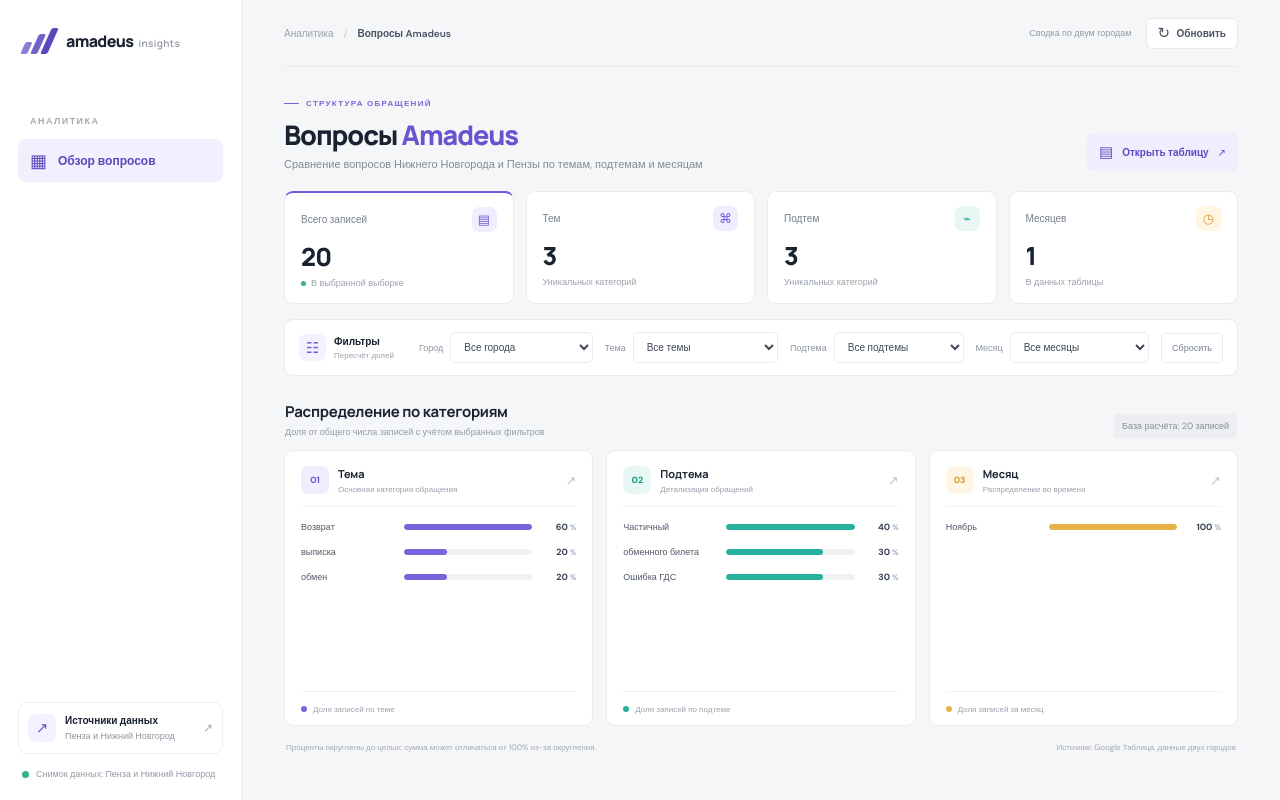
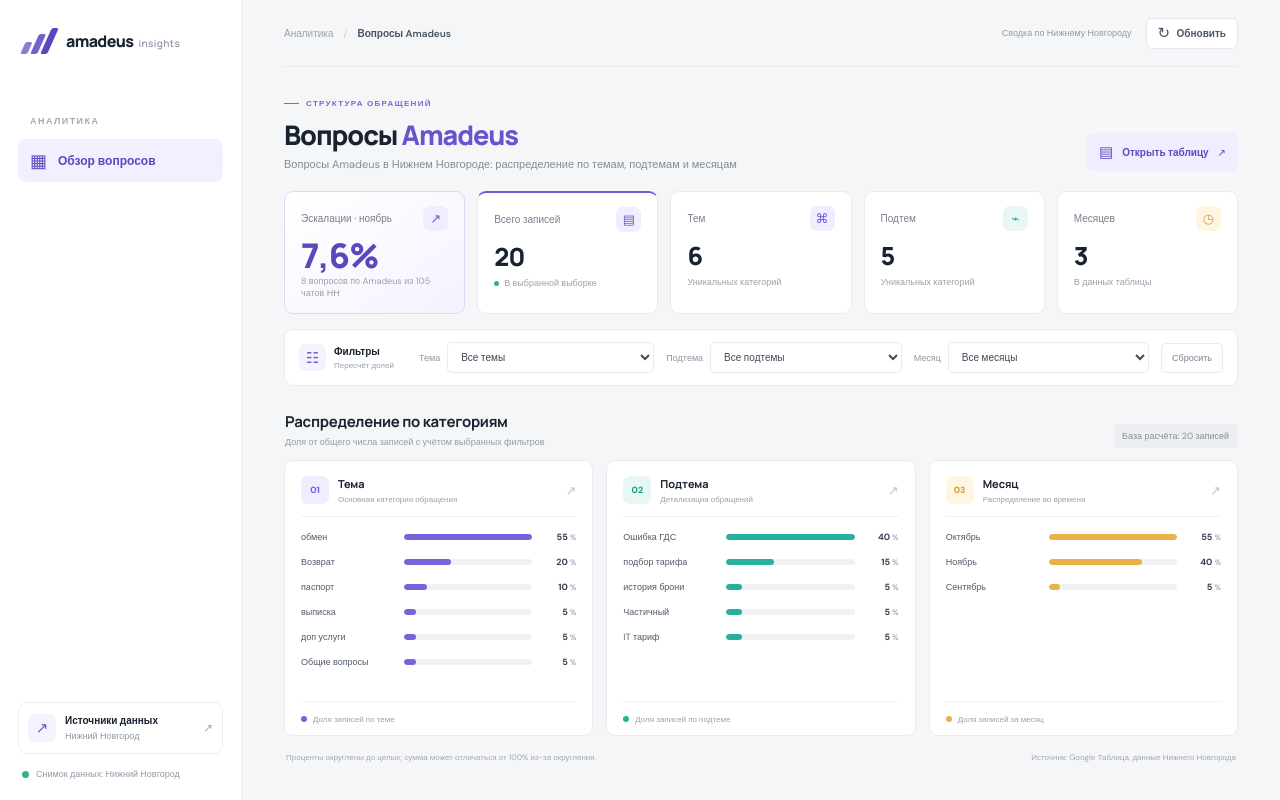
Before and after one commit to liskovickirill-stack/AMADEUS, a plain HTML site: page index.html in a window 1280 px wide. Drawn offline with Linux system fonts and the light colour scheme.

Commit message:
Add files via upload

```diff
--- a/app.js
+++ b/app.js
@@ -1,25 +1,34 @@
 (() => {
   const SHEETS_URL = 'https://docs.google.com/spreadsheets/d/1IMoO0p0F0ofnoofchjTbh2s6Oq_qEfliDnTAG7Nuxrc';
-  const DATA_SOURCES = [
-    { city: 'НН', gid: '0' },
-    { city: 'ПНЗ', gid: '1635761934' }
-  ];
-  const CITY_NAMES = { 'НН': 'Нижний Новгород', 'ПНЗ': 'Пенза' };
+  const QUESTIONS_GID = '0';
+  const CHATS_GID = '47982645';
+  const FALLBACK_NOVEMBER_CHAT_COUNT = 105;
   // Снимок листа нужен для мгновенного показа и на случай недоступности Google Sheets.
-  const fallbackCsv = `Ссылка на чат,Вопрос,Решение,Тема,Подтема,Месяц
-тест,,,Возврат,Ошибка ГДС,Ноябрь
-тест,,,обмен,Частичный,Ноябрь
-тест,,,выписка,Частичный,Ноябрь
-тест,,,Возврат,Ошибка ГДС,Ноябрь
-тест,,,обмен,обменного билета,Ноябрь
-тест,,,Возврат,обменного билета,Ноябрь
-тест,,,Возврат,обменного билета,Ноябрь
-тест,,,Возврат,Частичный,Ноябрь
-тест,,,Возврат,Частичный,Ноябрь
-тест,,,выписка,Ошибка ГДС,Ноябрь`;
+  const fallbackCsv = `Тема,Подтема,Месяц
+выписка,подбор тарифа,Октябрь
+обмен,Ошибка ГДС,Сентябрь
+обмен,подбор тарифа,Октябрь
+паспорт,,Октябрь
+обмен,,Октябрь
+Возврат,Частичный,Ноябрь
+обмен,Ошибка ГДС,Ноябрь
+Возврат,,Ноябрь
+обмен,Ошибка ГДС,Ноябрь
+обмен,Ошибка ГДС,Ноябрь
+Возврат,,Ноябрь
+паспорт,,Ноябрь
+обмен,подбор тарифа,Ноябрь
+Возврат,,Октябрь
+обмен,IT тариф,Октябрь
+обмен,Ошибка ГДС,Октябрь
+обмен,Ошибка ГДС,Октябрь
+Общие вопросы,история брони,Октябрь
+доп услуги,Ошибка ГДС,Октябрь
+обмен,Ошибка ГДС,Октябрь`;
   const $ = (selector) => document.querySelector(selector);
-  const selectors = { city: $('#filter-city'), topic: $('#filter-topic'), subtopic: $('#filter-subtopic'), month: $('#filter-month') };
+  const selectors = { topic: $('#filter-topic'), subtopic: $('#filter-subtopic'), month: $('#filter-month') };
   let records = [];
+  let novemberChatCount = FALLBACK_NOVEMBER_CHAT_COUNT;
   let toastTimer;
 
   function parseCsv(text) {
@@ -41,7 +50,7 @@
     return rows;
   }
 
-  function readRecords(csv, city) {
+  function readRecords(csv) {
     const rows = parseCsv(csv).filter(row => row.some(cell => cell.trim()));
     if (rows.length < 2) return [];
     const headers = rows[0].map(value => value.trim().toLocaleLowerCase('ru'));
@@ -51,8 +60,7 @@
     return rows.slice(1).map(row => ({
       topic: (row[topicIndex] || '').trim(),
       subtopic: (row[subtopicIndex] || '').trim(),
-      month: (row[monthIndex] || '').trim(),
-      city
+      month: (row[monthIndex] || '').trim()
     })).filter(record => record.topic || record.subtopic || record.month);
   }
 
@@ -69,19 +77,17 @@
     select.value = values.find(value => normalized(value) === normalized(previous)) || '';
   }
   function updateFilterOptions() {
-    const city = selectors.city.value, topic = selectors.topic.value, subtopic = selectors.subtopic.value, month = selectors.month.value;
-    const cityRows = records.filter(row => (!topic || normalized(row.topic) === normalized(topic)) && (!subtopic || normalized(row.subtopic) === normalized(subtopic)) && (!month || normalized(row.month) === normalized(month)));
-    const topicRows = records.filter(row => (!city || row.city === city) && (!subtopic || normalized(row.subtopic) === normalized(subtopic)) && (!month || normalized(row.month) === normalized(month)));
-    const subtopicRows = records.filter(row => (!city || row.city === city) && (!topic || normalized(row.topic) === normalized(topic)) && (!month || normalized(row.month) === normalized(month)));
-    const monthRows = records.filter(row => (!city || row.city === city) && (!topic || normalized(row.topic) === normalized(topic)) && (!subtopic || normalized(row.subtopic) === normalized(subtopic)));
-    fillSelect(selectors.city, 'Все города', distinctValues('city', cityRows), true, city => CITY_NAMES[city] || city);
+    const topic = selectors.topic.value, subtopic = selectors.subtopic.value, month = selectors.month.value;
+    const topicRows = records.filter(row => (!subtopic || normalized(row.subtopic) === normalized(subtopic)) && (!month || normalized(row.month) === normalized(month)));
+    const subtopicRows = records.filter(row => (!topic || normalized(row.topic) === normalized(topic)) && (!month || normalized(row.month) === normalized(month)));
+    const monthRows = records.filter(row => (!topic || normalized(row.topic) === normalized(topic)) && (!subtopic || normalized(row.subtopic) === normalized(subtopic)));
     fillSelect(selectors.topic, 'Все темы', distinctValues('topic', topicRows));
     fillSelect(selectors.subtopic, 'Все подтемы', distinctValues('subtopic', subtopicRows));
     fillSelect(selectors.month, 'Все месяцы', distinctValues('month', monthRows));
   }
   function selectedRecords() {
-    const city = selectors.city.value, topic = normalized(selectors.topic.value), subtopic = normalized(selectors.subtopic.value), month = normalized(selectors.month.value);
-    return records.filter(row => (!city || row.city === city) && (!topic || normalized(row.topic) === topic) && (!subtopic || normalized(row.subtopic) === subtopic) && (!month || normalized(row.month) === month));
+    const topic = normalized(selectors.topic.value), subtopic = normalized(selectors.subtopic.value), month = normalized(selectors.month.value);
+    return records.filter(row => (!topic || normalized(row.topic) === topic) && (!subtopic || normalized(row.subtopic) === subtopic) && (!month || normalized(row.month) === month));
   }
   function renderChart(key, containerId, className) {
     const container = $(containerId), list = selectedRecords(), counts = new Map();
@@ -111,6 +117,11 @@
     $('#topic-count').textContent = topics.size;
     $('#subtopic-count').textContent = subtopics.size;
     $('#month-count').textContent = months.size;
+    const novemberQuestions = records.filter(row => normalized(row.month) === normalized('Ноябрь')).length;
+    $('#escalation-rate').textContent = novemberChatCount > 0
+      ? `${(novemberQuestions / novemberChatCount * 100).toLocaleString('ru-RU', { minimumFractionDigits: 1, maximumFractionDigits: 1 })}%`
+      : '—';
+    $('#escalation-details').textContent = `${novemberQuestions} ${plural(novemberQuestions, ['вопрос', 'вопроса', 'вопросов'])} по Amadeus из ${novemberChatCount} ${plural(novemberChatCount, ['чат', 'чата', 'чатов'])} НН`;
     $('#denominator').textContent = `База расчёта: ${list.length} ${plural(list.length, ['запись', 'записи', 'записей'])}`;
     renderChart('topic', '#chart-topic', 'topic-fill');
     renderChart('subtopic', '#chart-subtopic', 'subtopic-fill');
@@ -130,23 +141,35 @@
     const toast = $('#toast'); toast.textContent = message; toast.classList.add('show');
     clearTimeout(toastTimer); toastTimer = setTimeout(() => toast.classList.remove('show'), 3500);
   }
-  function setData(datasets, live) {
-    records = datasets.flatMap(({ city, csv }) => readRecords(csv, city));
+  function countNovemberChats(csv) {
+    const rows = parseCsv(csv).filter(row => row.some(cell => cell.trim()));
+    if (rows.length < 2) return 0;
+    const headers = rows[0].map(value => value.trim().toLocaleLowerCase('ru'));
+    const createdAtIndex = headers.findIndex(value => value === 'дата создания обращения');
+    if (createdAtIndex < 0) return rows.length - 1;
+    return rows.slice(1).filter(row => /^\d{4}-11-\d{2}$/.test((row[createdAtIndex] || '').trim())).length;
+  }
+  function setData(questionsCsv, chatCount, live) {
+    records = readRecords(questionsCsv);
+    novemberChatCount = chatCount;
     updateFilterOptions(); render();
-    $('#sync-status').textContent = live ? 'Синхронизированы 2 листа' : 'Снимок данных: Пенза и Нижний Новгород';
-    $('#updated-at').textContent = live ? `Обновлено ${new Intl.DateTimeFormat('ru-RU', { hour: '2-digit', minute: '2-digit' }).format(new Date())}` : 'Сводка по двум городам';
+    $('#sync-status').textContent = live ? 'Синхронизированы 2 листа' : 'Снимок данных: Нижний Новгород';
+    $('#updated-at').textContent = live ? `Обновлено ${new Intl.DateTimeFormat('ru-RU', { hour: '2-digit', minute: '2-digit' }).format(new Date())}` : 'Сводка по Нижнему Новгороду';
   }
   async function refresh() {
     const button = $('#refresh-button'); button.disabled = true; button.classList.add('loading');
     try {
-      const datasets = await Promise.all(DATA_SOURCES.map(async ({ city, gid }) => {
-        const response = await fetch(`${SHEETS_URL}/export?format=csv&gid=${gid}`, { cache: 'no-store' });
-        if (!response.ok) throw new Error(`Не удалось загрузить лист ${city}: HTTP ${response.status}`);
-        const csv = await response.text();
-        if (!readRecords(csv, city).length) throw new Error(`Лист ${city} не содержит записей`);
-        return { city, csv };
-      }));
-      setData(datasets, true); notify('Данные по Пензе и Нижнему Новгороду обновлены');
+      const [questionsResponse, chatsResponse] = await Promise.all([
+        fetch(`${SHEETS_URL}/export?format=csv&gid=${QUESTIONS_GID}`, { cache: 'no-store' }),
+        fetch(`${SHEETS_URL}/export?format=csv&gid=${CHATS_GID}`, { cache: 'no-store' })
+      ]);
+      if (!questionsResponse.ok) throw new Error(`Не удалось загрузить лист вопросов: HTTP ${questionsResponse.status}`);
+      if (!chatsResponse.ok) throw new Error(`Не удалось загрузить лист чатов: HTTP ${chatsResponse.status}`);
+      const [questionsCsv, chatsCsv] = await Promise.all([questionsResponse.text(), chatsResponse.text()]);
+      if (!readRecords(questionsCsv).length) throw new Error('Лист вопросов не содержит записей');
+      const chatCount = countNovemberChats(chatsCsv);
+      if (!chatCount) throw new Error('Лист чатов не содержит ноябрьских записей');
+      setData(questionsCsv, chatCount, true); notify('Данные по Нижнему Новгороду обновлены');
     } catch (error) {
       $('#sync-status').textContent = 'Снимок данных';
       notify('Не удалось обновить Google Таблицу. Показан последний доступный снимок данных.');
@@ -159,5 +182,5 @@
     Object.values(selectors).forEach(select => { select.value = ''; }); updateFilterOptions(); render();
   });
   $('#refresh-button').addEventListener('click', refresh);
-  setData(DATA_SOURCES.map(({ city }) => ({ city, csv: fallbackCsv })), false);
+  setData(fallbackCsv, FALLBACK_NOVEMBER_CHAT_COUNT, false);
 })();
--- a/index.html
+++ b/index.html
@@ -24,7 +24,7 @@
       <div class="sidebar-bottom">
         <div class="source-card">
           <div class="source-icon" aria-hidden="true">↗</div>
-          <div><strong>Источники данных</strong><span>Пенза и Нижний Новгород</span></div>
+          <div><strong>Источники данных</strong><span>Нижний Новгород</span></div>
           <a href="https://docs.google.com/spreadsheets/d/1IMoO0p0F0ofnoofchjTbh2s6Oq_qEfliDnTAG7Nuxrc/edit?gid=0#gid=0" target="_blank" rel="noreferrer" aria-label="Открыть исходную Google Таблицу">↗</a>
         </div>
         <div class="sidebar-foot"><span class="live-dot"></span><span id="sync-status">Данные загружены</span></div>
@@ -44,12 +44,17 @@
         <div>
           <div class="eyebrow"><span class="eyebrow-line"></span> СТРУКТУРА ОБРАЩЕНИЙ</div>
           <h1>Вопросы <span>Amadeus</span></h1>
-          <p>Сравнение вопросов Нижнего Новгорода и Пензы по темам, подтемам и месяцам</p>
+          <p>Вопросы Amadeus в Нижнем Новгороде: распределение по темам, подтемам и месяцам</p>
         </div>
         <a class="sheet-link" href="https://docs.google.com/spreadsheets/d/1IMoO0p0F0ofnoofchjTbh2s6Oq_qEfliDnTAG7Nuxrc/edit?gid=0#gid=0" target="_blank" rel="noreferrer"><span class="sheet-link-icon" aria-hidden="true">▤</span> Открыть таблицу <span aria-hidden="true">↗</span></a>
       </section>
 
       <section class="summary-row" aria-label="Сводные показатели">
+        <article class="summary-card escalation-card">
+          <div class="summary-top"><span>Эскалации · ноябрь</span><span class="summary-icon escalation-icon">↗</span></div>
+          <div class="summary-value" id="escalation-rate">—</div>
+          <div class="summary-foot" id="escalation-details">Вопросы Amadeus / чаты НН</div>
+        </article>
         <article class="summary-card total-card">
           <div class="summary-top"><span>Всего записей</span><span class="summary-icon">▤</span></div>
           <div class="summary-value" id="total-count">—</div>
@@ -74,7 +79,6 @@
 
       <section class="filters" aria-label="Фильтры">
         <div class="filter-label"><span class="filter-glyph" aria-hidden="true">☷</span><div><strong>Фильтры</strong><span>Пересчёт долей</span></div></div>
-        <label class="filter-control"><span>Город</span><select id="filter-city"><option value="">Все города</option></select></label>
         <label class="filter-control"><span>Тема</span><select id="filter-topic"><option value="">Все темы</option></select></label>
         <label class="filter-control"><span>Подтема</span><select id="filter-subtopic"><option value="">Все подтемы</option></select></label>
         <label class="filter-control"><span>Месяц</span><select id="filter-month"><option value="">Все месяцы</option></select></label>
@@ -104,7 +108,7 @@
         </article>
       </section>
 
-      <footer class="page-footer"><span>Проценты округлены до целых; сумма может отличаться от 100% из-за округления.</span><span>Источник: Google Таблица, данные двух городов</span></footer>
+      <footer class="page-footer"><span>Проценты округлены до целых; сумма может отличаться от 100% из-за округления.</span><span>Источник: Google Таблица, данные Нижнего Новгорода</span></footer>
       <div class="toast" id="toast" role="status" aria-live="polite"></div>
     </main>
   </div>
```
Also changed, not shown: styles.css.
